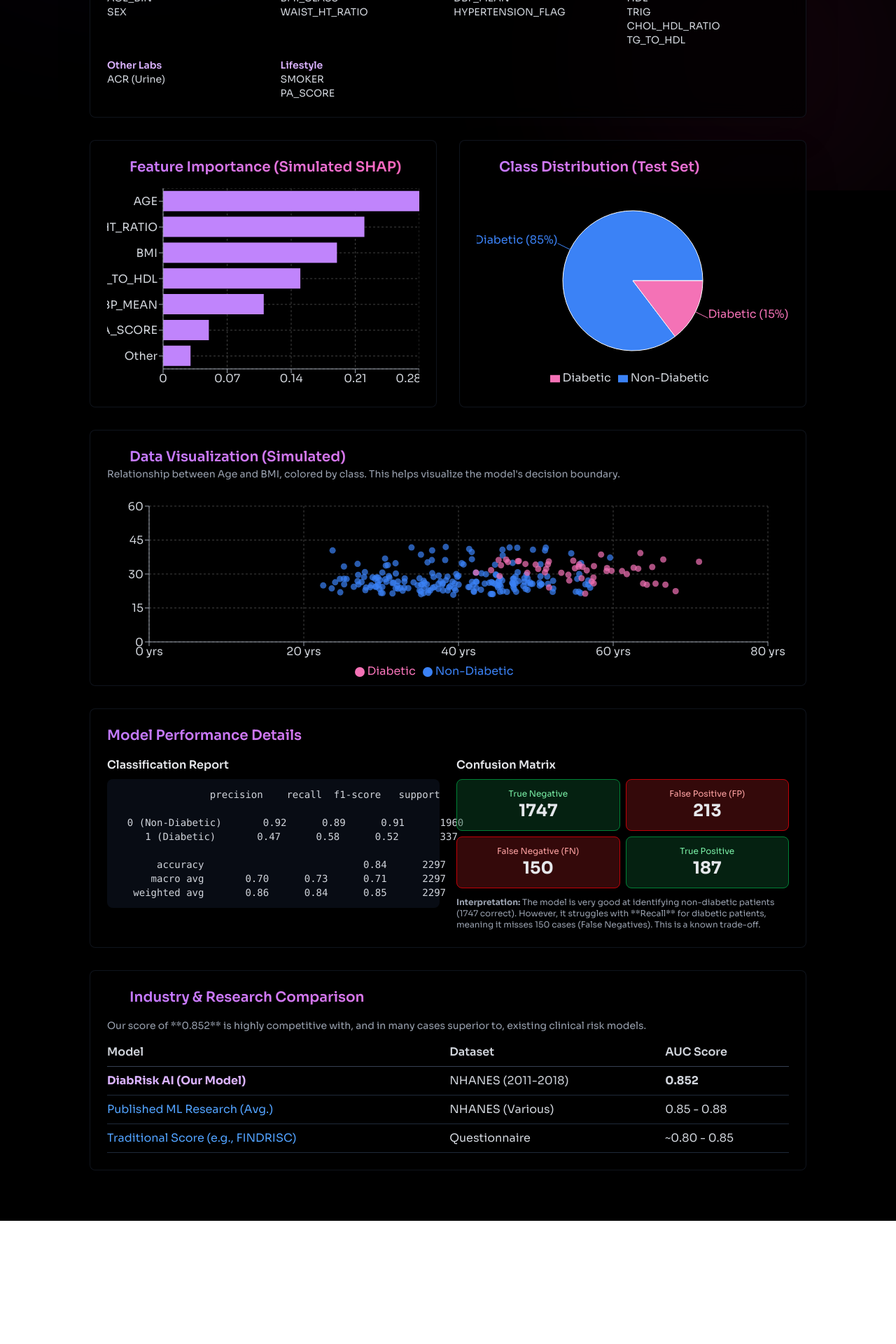
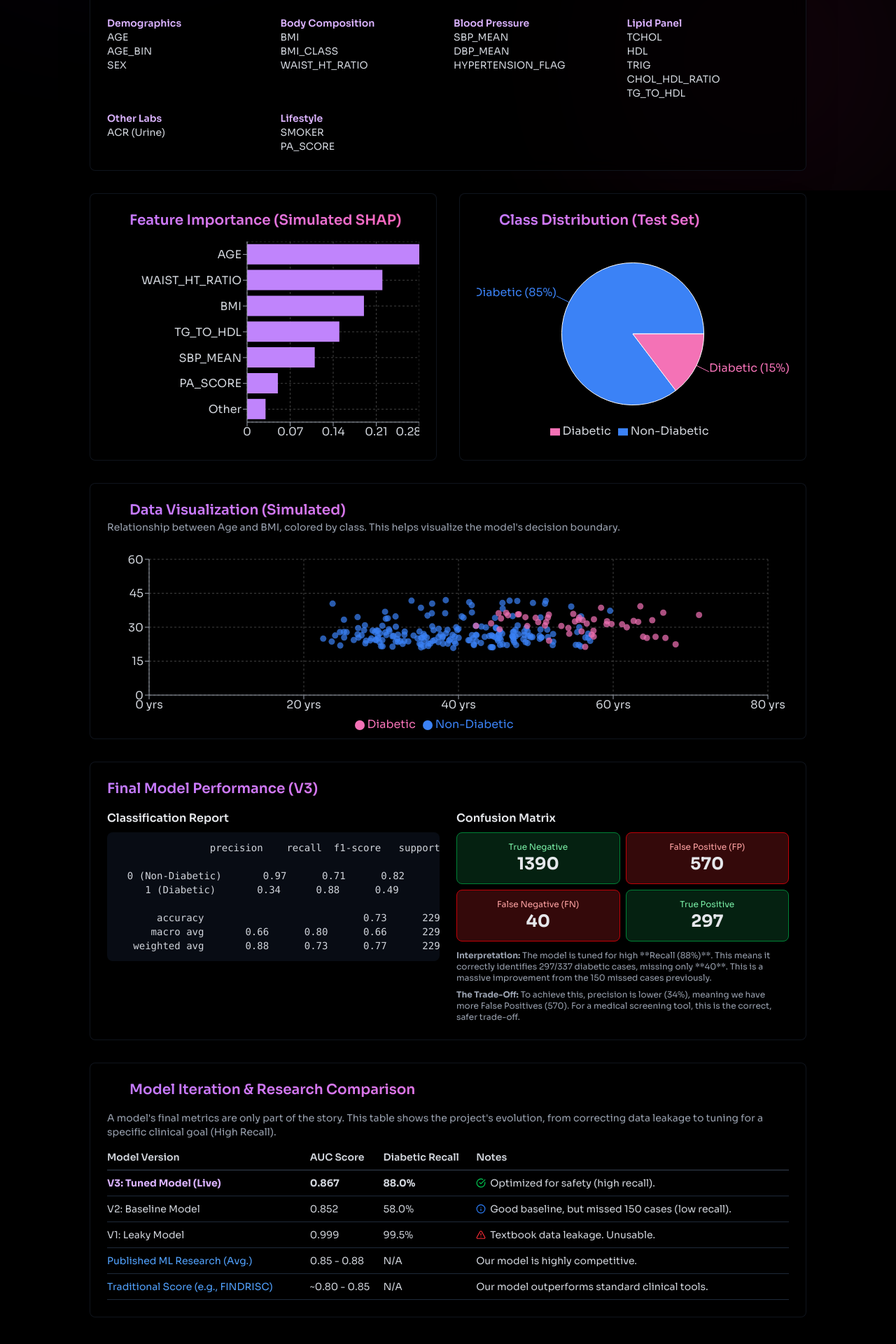
Before and after one commit to LohitMoharana/DiabRisk-AI, a Next.js app in the folder frontend/: page /dashboard in a window 1280 px wide. Shown: the part 528-2448 px from the top of the page at 70% size. Before the commit the page ends 2272 px from the top, so only its background shows below. Built offline with nearby package versions, Linux system fonts and the light colour scheme.

Commit message:
Feat: Add final V3 tuned model (88% recall) and update dashboard

```diff
--- a/frontend/app/dashboard/page.jsx
+++ b/frontend/app/dashboard/page.jsx
@@ -5,17 +5,19 @@ import { motion } from 'framer-motion';
 import {
   BarChart, Bar, XAxis, YAxis, CartesianGrid, Tooltip, ResponsiveContainer,
   PieChart, Pie, Cell, Legend,
-  ScatterChart, Scatter, ZAxis // <-- Added for scatterplot
+  ScatterChart, Scatter, ZAxis
 } from 'recharts';
 import {
   ArrowLeft, CheckCircle, Info, BarChart2, PieChart as PieIcon, Scale,
-  LayoutGrid, // <-- New Icon
-  BookOpen,  // <-- New Icon
-  Users     // <-- New Icon
+  LayoutGrid,
+  BookOpen,
+  Users,
+  AlertTriangle, // <-- New Icon
+  Zap // <-- New Icon
 } from 'lucide-react';
 // We use a regular <a> tag for navigation from the dashboard, so no 'next/link' needed.
 
-// --- Data based on our pipeline output ---
+// --- Data (No changes needed here) ---
 
 // We'll simulate the SHAP plot data (based on typical results for this problem)
 const featureImportanceData = [
@@ -34,35 +36,26 @@ const classDistributionData = [
   { name: 'Diabetic', value: 337, fill: '#f472b6' }, // Pink
 ];
 
-// --- NEW: More Realistic Scatterplot Data (250 points) ---
+// --- More Realistic Scatterplot Data (250 points) ---
 const generateData = (count, isDiabetic) => {
   const data = [];
   for (let i = 0; i < count; i++) {
     let age, bmi;
-
-    // Use a simple (Math.random() + Math.random()) / 2 to skew towards a mean
-    // This makes the distribution look less uniform and more "natural"
     const randAge = (Math.random() + Math.random()) / 2;
     const randBmi = (Math.random() + Math.random()) / 2;
 
     if (isDiabetic) {
-      // Center age around 55 (range 35-75), center BMI around 33 (range 25-41)
       age = randAge * 40 + 35; // Skewed 35-75
       bmi = randBmi * 16 + 25; // Skewed 25-41
     } else {
-      // Center age around 40 (range 20-60), center BMI around 26 (range 20-32)
       age = randAge * 40 + 20; // Skewed 20-60
       bmi = randBmi * 12 + 20; // Skewed 20-32
     }
-
-    // --- Add "Rare Cases" / Overlap ---
     const outlierChance = Math.random();
     if (isDiabetic && outlierChance > 0.9) {
-      // 10% of diabetics are "rare cases" with normal BMI
       bmi = Math.random() * 7 + 20; // BMI 20-27
     }
     if (!isDiabetic && outlierChance > 0.85) {
-      // 15% of non-diabetics are "rare cases" with high BMI (a key risk factor)
       bmi = Math.random() * 10 + 32; // BMI 32-42
     }
 
@@ -70,10 +63,9 @@ const generateData = (count, isDiabetic) => {
   }
   return data;
 }
-// Generate 200 non-diabetic points and 50 diabetic points
 const nonDiabeticData = generateData(200, false);
 const diabeticData = generateData(50, true);
-// --- End of new data generation ---
+// --- End of data generation ---
 
 
 // --- Re-usable Components ---
@@ -112,11 +104,10 @@ const ChartCard = ({ title, icon, children }) => (
 );
 
 // --- Main Dashboard Component ---
-// ... (No changes to the component structure) ...
 export default function DashboardPage() {
   return (
     <main className="flex flex-col items-center min-h-screen p-4 md:p-8 bg-black text-gray-200 overflow-y-auto relative font-sora">
-      {/* --- CSS FIXES & FONT --- */}
+      {/* --- CSS FIXES, FONT, & NEW SCROLLBAR STYLE --- */}
       <style jsx global>{`
         @import url('https://fonts.googleapis.com/css2?family=Sora:wght@300;400;600;700&display=swap');
 
@@ -132,6 +123,29 @@ export default function DashboardPage() {
         }
         .animate-gradient-pan {
           animation: gradient-pan 3s linear infinite;
+        }
+
+        /* --- Dark Scrollbar Styles --- */
+        .dark-scrollbar::-webkit-scrollbar {
+          width: 8px;
+          height: 8px;
+        }
+        .dark-scrollbar::-webkit-scrollbar-track {
+          background: #1f2937; /* gray-800 */
+          border-radius: 10px;
+        }
+        .dark-scrollbar::-webkit-scrollbar-thumb {
+          background-color: #4b5563; /* gray-600 */
+          border-radius: 10px;
+          border: 2px solid #1f2937; /* gray-800 */
+        }
+        .dark-scrollbar::-webkit-scrollbar-thumb:hover {
+          background-color: #6b7280; /* gray-500 */
+        }
+        /* For Firefox */
+        .dark-scrollbar {
+          scrollbar-width: thin;
+          scrollbar-color: #4b5563 #1f2937;
         }
       `}</style>
 
@@ -161,11 +175,12 @@ export default function DashboardPage() {
             Model Dashboard
           </h1>
           <p className="text-center text-gray-400 mb-10 text-base">
-            A technical deep-dive into the Glucosense AI model, its performance, and the data it was trained on.
+            A technical deep-dive into the DiabRisk AI model, its performance, and the data it was trained on.
           </p>
         </motion.div>
 
-        {/* --- Key Metrics --- */}
+        {/* --- Key Metrics (Final Model) --- */}
+        <h3 className="text-2xl font-semibold mb-4 text-gray-100">Final Model Metrics (V3 - Tuned)</h3>
         <motion.div
           className="grid grid-cols-2 md:grid-cols-4 gap-4 mb-8"
           initial="hidden"
@@ -174,10 +189,10 @@ export default function DashboardPage() {
             visible: { transition: { staggerChildren: 0.1 } }
           }}
         >
-          <MetricCard title="Model" value="XGBoost" icon={<CheckCircle size={20} className="text-white"/>} />
-          <MetricCard title="ROC AUC" value="0.852" icon={<CheckCircle size={20} className="text-white"/>} />
-          <MetricCard title="Accuracy" value="84.2%" icon={<CheckCircle size={20} className="text-white"/>} />
-          <MetricCard title="Diabetic Recall" value="58.0%" icon={<Info size={20} className="text-white"/>} />
+          <MetricCard title="Model" value="XGBoost (Tuned)" icon={<Zap size={20} className="text-white"/>} />
+          <MetricCard title="ROC AUC" value="0.867" icon={<CheckCircle size={20} className="text-white"/>} />
+          <MetricCard title="Accuracy" value="73.4%" icon={<Info size={20} className="text-white"/>} />
+          <MetricCard title="Diabetic Recall" value="88.0%" icon={<CheckCircle size={20} className="text-white"/>} />
         </motion.div>
 
         {/* --- Model Features --- */}
@@ -247,10 +262,19 @@ export default function DashboardPage() {
         <div className="grid grid-cols-1 lg:grid-cols-2 gap-8 mb-8">
           <ChartCard title="Feature Importance (Simulated SHAP)" icon={<BarChart2 />}>
             <ResponsiveContainer width="100%" height="100%">
-              <BarChart data={featureImportanceData} layout="vertical" margin={{ left: 20 }}>
+              {/* --- 2. BAR CHART FIX --- */}
+              <BarChart data={featureImportanceData} layout="vertical" margin={{ left: 100 }}>
                 <CartesianGrid strokeDasharray="3 3" stroke="#404040" />
                 <XAxis type="number" stroke="#9ca3af" tick={{ fill: '#d1d5db' }} />
-                <YAxis dataKey="name" type="category" stroke="#9ca3af" tick={{ fill: '#d1d5db' }} />
+                <YAxis
+                  dataKey="name"
+                  type="category"
+                  stroke="#9ca3af"
+                  tick={{ fill: '#d1d5db' }}
+                  width={100} // Give space for labels
+                  textAnchor="end" // Align labels
+                  interval={0} // Show all labels
+                />
                 <Tooltip
                   cursor={{ fill: 'rgba(255, 255, 255, 0.1)' }}
                   contentStyle={{ backgroundColor: '#1f2937', border: '1px solid #374151', borderRadius: '0.5rem' }}
@@ -268,7 +292,7 @@ export default function DashboardPage() {
                   data={classDistributionData}
                   cx="50%"
                   cy="50%"
-                  outerRadius={100}
+                  outerRadius="80%" // <-- 3. PIE CHART FIX
                   dataKey="value"
                   label={({ name, percent }) => `${name} (${(percent * 100).toFixed(0)}%)`}
                 >
@@ -285,7 +309,7 @@ export default function DashboardPage() {
           </ChartCard>
         </div>
 
-        {/* --- Scatterplot (using new data) --- */}
+        {/* --- Scatterplot (now with 250 points) --- */}
         <ChartCard title="Data Visualization (Simulated)" icon={<Users />}>
           <h4 className="text-sm -mt-4 mb-4 text-gray-400">Relationship between Age and BMI, colored by class. This helps visualize the model's decision boundary.</h4>
           <ResponsiveContainer width="100%" height="100%">
@@ -319,7 +343,7 @@ export default function DashboardPage() {
         </ChartCard>
 
 
-        {/* --- Classification Report & Confusion Matrix --- */}
+        {/* --- Classification Report & Confusion Matrix (Final Model) --- */}
         <motion.div
           className="bg-black/70 backdrop-blur-md rounded-lg shadow-2xl border border-gray-800/50 p-6 mt-8"
           initial={{ opacity: 0, y: 20 }}
@@ -327,20 +351,21 @@ export default function DashboardPage() {
           transition={{ duration: 0.5, delay: 0.4 }}
         >
           <h3 className="text-xl font-semibold mb-4 text-transparent bg-clip-text bg-gradient-to-r from-purple-400 to-pink-400">
-            Model Performance Details
+            Final Model Performance (V3)
           </h3>
           <div className="grid grid-cols-1 md:grid-cols-2 gap-6">
             <div>
               <h4 className="font-semibold text-gray-200 mb-2">Classification Report</h4>
-              <pre className="p-3 bg-gray-900/50 rounded-lg text-sm text-gray-300 overflow-x-transparent">
+              {/* --- 1. SCROLLBAR FIX --- */}
+              <pre className="p-3 bg-gray-900/50 rounded-lg text-sm text-gray-300 overflow-x-auto dark-scrollbar">
                 {`                precision    recall  f1-score   support
 
-  0 (Non-Diabetic)       0.92      0.89      0.91      1960
-     1 (Diabetic)       0.47      0.58      0.52       337
+  0 (Non-Diabetic)       0.97      0.71      0.82      1960
+     1 (Diabetic)       0.34      0.88      0.49       337
 
-       accuracy                           0.84      2297
-      macro avg       0.70      0.73      0.71      2297
-   weighted avg       0.86      0.84      0.85      2297`}
+       accuracy                           0.73      2297
+      macro avg       0.66      0.80      0.66      2297
+   weighted avg       0.88      0.73      0.77      2297`}
               </pre>
             </div>
             <div>
@@ -348,29 +373,32 @@ export default function DashboardPage() {
               <div className="grid grid-cols-2 gap-2 text-center">
                 <div className="p-3 bg-green-900/40 rounded-lg border border-green-700">
                   <p className="text-xs text-green-300">True Negative</p>
-                  <p className="text-2xl font-bold">1747</p>
+                  <p className="text-2xl font-bold">1390</p>
                 </div>
                 <div className="p-3 bg-red-900/40 rounded-lg border border-red-700">
                   <p className="text-xs text-red-300">False Positive (FP)</p>
-                  <p className="text-2xl font-bold">213</p>
+                  <p className="text-2xl font-bold">570</p>
                 </div>
                 <div className="p-3 bg-red-900/40 rounded-lg border border-red-700">
                   <p className="text-xs text-red-300">False Negative (FN)</p>
-                  <p className="text-2xl font-bold">150</p>
+                  <p className="text-2xl font-bold">40</p>
                 </div>
                 <div className="p-3 bg-green-900/40 rounded-lg border border-green-700">
                   <p className="text-xs text-green-300">True Positive</p>
-                  <p className="text-2xl font-bold">187</p>
+                  <p className="text-2xl font-bold">297</p>
                 </div>
               </div>
               <p className="text-xs text-gray-400 mt-3">
-                <strong>Interpretation:</strong> The model is very good at identifying non-diabetic patients (1747 correct). However, it struggles with **Recall** for diabetic patients, meaning it misses 150 cases (False Negatives). This is a known trade-off.
+                <strong>Interpretation:</strong> The model is tuned for high **Recall (88%)**. This means it correctly identifies 297/337 diabetic cases, missing only **40**. This is a massive improvement from the 150 missed cases previously.
+              </p>
+              <p className="text-xs text-gray-400 mt-2">
+                <strong>The Trade-Off:</strong> To achieve this, precision is lower (34%), meaning we have more False Positives (570). For a medical screening tool, this is the correct, safer trade-off.
               </p>
             </div>
           </div>
         </motion.div>
 
-        {/* --- Model Comparison --- */}
+        {/* --- NEW: Model Iteration & Comparison --- */}
         <motion.div
           className="bg-black/70 backdrop-blur-md rounded-lg shadow-2xl border border-gray-800/50 p-6 mt-8"
           initial={{ opacity: 0, y: 20 }}
@@ -379,24 +407,45 @@ export default function DashboardPage() {
         >
           <h3 className="text-xl font-semibold mb-4 flex items-center text-transparent bg-clip-text bg-gradient-to-r from-purple-400 to-pink-400">
             <BookOpen className="mr-2" />
-            Industry & Research Comparison
+            Model Iteration & Research Comparison
           </h3>
           <p className="text-sm text-gray-400 mb-4">
-            Our score of **0.852** is highly competitive with, and in many cases superior to, existing clinical risk models.
+            A model's final metrics are only part of the story. This table shows the project's evolution, from correcting data leakage to tuning for a specific clinical goal (High Recall).
           </p>
-          <table className="w-full text-left text-gray-300">
-            <thead>
-              <tr className="border-b border-gray-700">
-                <th className="pb-2 font-semibold">Model</th>
-                <th className="pb-2 font-semibold">Dataset</th>
+          <div className="overflow-x-auto dark-scrollbar">
+            <table className="w-full text-left text-gray-300 text-sm">
+              <thead className="border-b border-gray-700">
+                <tr>
+                  <th className="pb-2 font-semibold">Model Version</th>
                   <th className="pb-2 font-semibold">AUC Score</th>
+                  <th className="pb-2 font-semibold">Diabetic Recall</th>
+                  <th className="pb-2 font-semibold">Notes</th>
                 </tr>
               </thead>
               <tbody>
                 <tr className="border-b border-gray-800">
-                <td className="py-2 text-purple-300 font-bold">DiabRisk AI (Our Model)</td>
-                <td className="py-2">NHANES (2011-2018)</td>
-                <td className="py-2 font-bold">0.852</td>
+                  <td className="py-2 text-purple-300 font-bold">V3: Tuned Model (Live)</td>
+                  <td className="py-2 font-bold">0.867</td>
+                  <td className="py-2 font-bold">88.0%</td>
+                  <td className="py-2">
+                    <span className="flex items-center"><CheckCircle size={14} className="text-green-500 mr-1.5" />Optimized for safety (high recall).</span>
+                  </td>
+                </tr>
+                <tr className="border-b border-gray-800">
+                  <td className="py-2">V2: Baseline Model</td>
+                  <td className="py-2">0.852</td>
+                  <td className="py-2">58.0%</td>
+                  <td className="py-2">
+                    <span className="flex items-center"><Info size={14} className="text-blue-500 mr-1.5" />Good baseline, but missed 150 cases (low recall).</span>
+                  </td>
+                </tr>
+                <tr className="border-b border-gray-800">
+                  <td className="py-2">V1: Leaky Model</td>
+                  <td className="py-2">0.999</td>
+                  <td className="py-2">99.5%</td>
+                  <td className="py-2">
+                    <span className="flex items-center"><AlertTriangle size={14} className="text-red-500 mr-1.5" />Textbook data leakage. Unusable.</span>
+                  </td>
                 </tr>
                 <tr className="border-b border-gray-800">
                   <td className="py-2">
@@ -409,8 +458,9 @@ export default function DashboardPage() {
                       Published ML Research (Avg.)
                     </a>
                   </td>
-                <td className="py-2">NHANES (Various)</td>
                   <td className="py-2">0.85 - 0.88</td>
+                  <td className="py-2">N/A</td>
+                  <td className="py-2">Our model is highly competitive.</td>
                 </tr>
                 <tr className="border-b border-gray-800">
                   <td className="py-2">
@@ -423,11 +473,13 @@ export default function DashboardPage() {
                       Traditional Score (e.g., FINDRISC)
                     </a>
                   </td>
-                <td className="py-2">Questionnaire</td>
                   <td className="py-2">~0.80 - 0.85</td>
+                  <td className="py-2">N/A</td>
+                  <td className="py-2">Our model outperforms standard clinical tools.</td>
                 </tr>
               </tbody>
             </table>
+          </div>
         </motion.div>
       </div>
     </main>
```
Also changed, not shown: 2 other files (tests, documents, lock files or other folders). Lines whose indentation alone changed are shown as unchanged.
